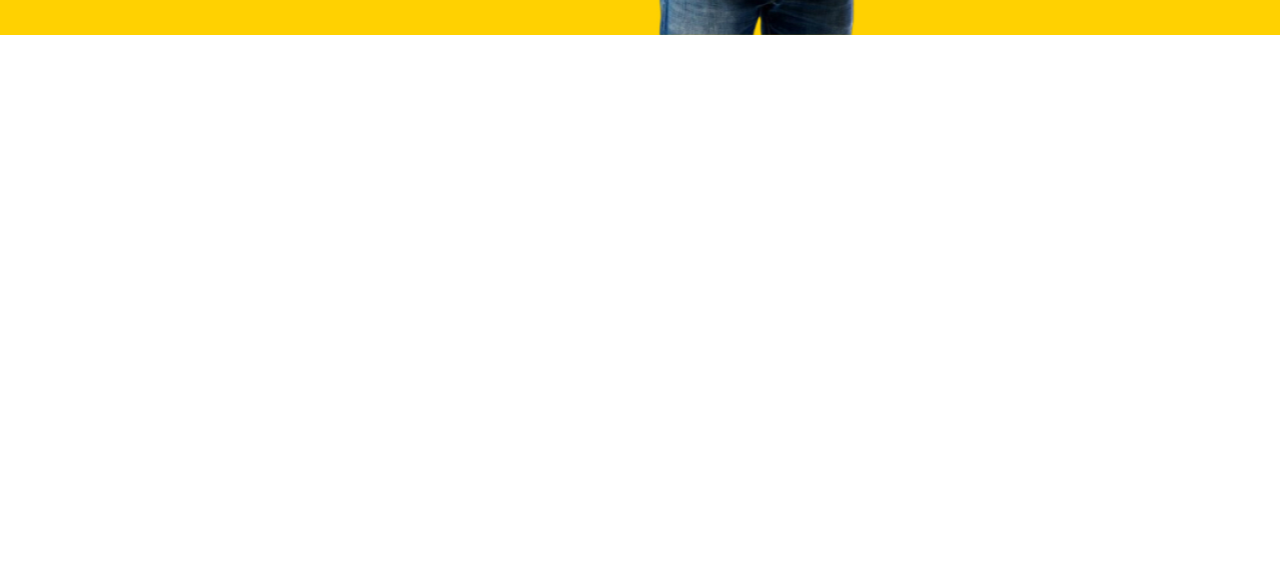
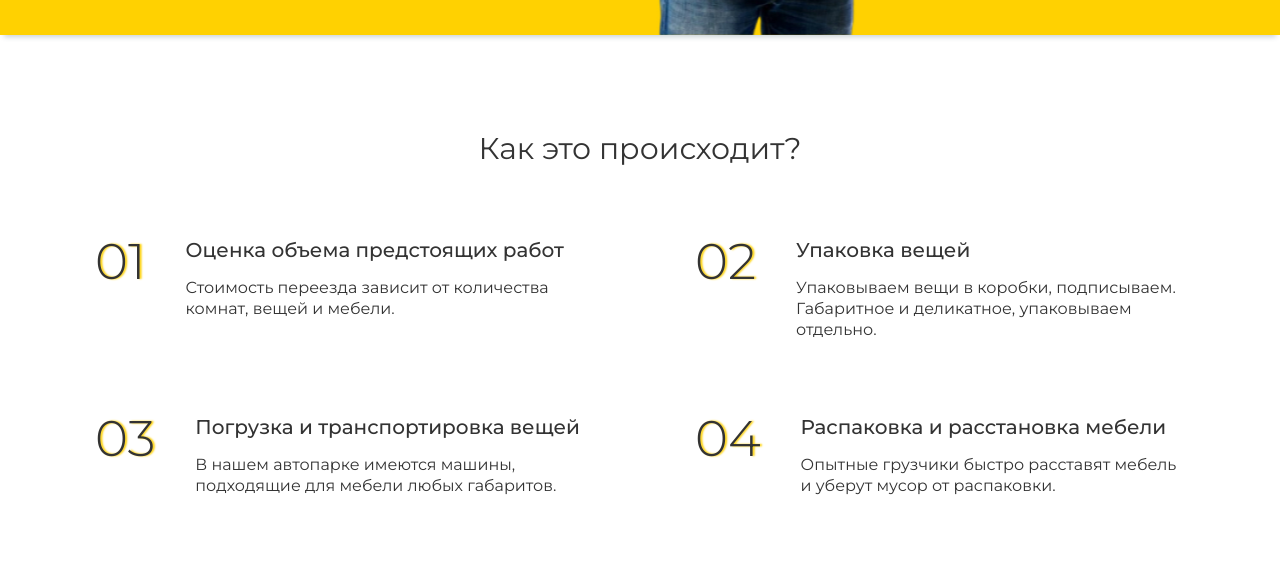
Before and after one commit to romka05/project_mooving, a website: page app/index.html in a window 1280 px wide. Shown: the part 615-1181 px from the top of the page. Before the commit the page ends 800 px from the top, so only its background shows below. Drawn offline with nearby package versions, Linux system fonts and the light colour scheme; files that its build step writes are made by us from their sources.

Commit message:
aded section how-it

```diff
--- a/app/index.html
+++ b/app/index.html
@@ -7,7 +7,8 @@
   <meta name="viewport" content="width=device-width, initial-scale=1.0" />
   <title>Document</title>
   <!-- шрифты с гугл -->
-  <link href="https://fonts.googleapis.com/css2?family=Montserrat:wght@400;500;600;700&display=swap" rel="stylesheet">
+  <link href="https://fonts.googleapis.com/css2?family=Montserrat:wght@300;400;500;600;700&display=swap"
+    rel="stylesheet">
   <!-- Библиотеки css  -->
   <link rel="stylesheet" href="css/libs.min.css" />
   <!-- основной минифицированый css  -->
@@ -20,7 +21,7 @@
     <div class="container">
       <div class="header__top">
         <div class="header__top-inner">
-          <div class="header__logo">MOVEE</div>
+          <a href="#" class="header__logo">MOVEE</a>
           <div class="header__menu">
             <ul class="header__menu-links">
               <li>
@@ -79,7 +80,53 @@
       </div>
     </div>
   </header>
-  <!-- end heade -->
+  <!-- end header -->
+
+  <!-- start how it -->
+  <section class="how-it">
+    <div class="container">
+      <div class="how-it__wrapper">
+        <div class="how-it__title">
+          Как это происходит?
+        </div>
+        <div class="how-it__inner">
+
+          <div class="how-it__inner-item">
+            <div class="how-it__content-number">01</div>
+            <div class="how-it__content-box">
+              <div class="how-it__content-title">Оценка объема предстоящих работ</div>
+              <div class="how-it__content-text">Стоимость переезда зависит от количества комнат, вещей и мебели. </div>
+            </div>
+          </div>
+          <div class="how-it__inner-item">
+            <div class="how-it__content-number">02</div>
+            <div class="how-it__content-box">
+              <div class="how-it__content-title">Упаковка вещей</div>
+              <div class="how-it__content-text">Упаковываем вещи в коробки, подписываем. Габаритное и деликатное,
+                упаковываем отдельно. </div>
+            </div>
+          </div>
+          <div class="how-it__inner-item">
+            <div class="how-it__content-number">03</div>
+            <div class="how-it__content-box">
+              <div class="how-it__content-title">Погрузка и транспортировка вещей</div>
+              <div class="how-it__content-text">В нашем автопарке имеются машины, подходящие для мебели любых габаритов.
+              </div>
+            </div>
+          </div>
+          <div class="how-it__inner-item">
+            <div class="how-it__content-number">04</div>
+            <div class="how-it__content-box">
+              <div class="how-it__content-title">Распаковка и расстановка мебели</div>
+              <div class="how-it__content-text">Опытные грузчики быстро расставят мебель и уберут мусор от распаковки.
+              </div>
+            </div>
+          </div>
+        </div>
+      </div>
+    </div>
+  </section>
+  <!-- end how it -->
 
 
   <!-- jquery CDN google -->
--- a/app/scss/_global.scss
+++ b/app/scss/_global.scss
@@ -25,6 +25,7 @@ body {
   overflow-x: hidden;
   font-size: 16px;
   color: $text;
+  @include f400;
 }
 
 .container {
@@ -32,3 +33,6 @@ body {
   margin: 0 auto;
   padding: 0 10px;
 }
+.how-it__wrapper {
+  padding: 0px 85px;
+}
--- a/app/scss/_vars.scss
+++ b/app/scss/_vars.scss
@@ -2,6 +2,10 @@ $bg: #fed100;
 $text: #333333;
 $red: #ff352b;
 
+@mixin f300 {
+  font-weight: 300;
+  font-family: "Montserrat", sans-serif;
+}
 @mixin f400 {
   font-weight: 400;
   font-family: "Montserrat", sans-serif;
--- a/app/scss/style.scss
+++ b/app/scss/style.scss
@@ -9,6 +9,7 @@
   background-position: center;
   background-repeat: no-repeat;
   min-height: 650px;
+  box-shadow: 0px 6px 5px -4px rgba(34, 60, 80, 0.23);
 }
 .header__top-inner {
   display: flex;
@@ -19,6 +20,7 @@
 .header__logo {
   font-size: 30px;
   line-height: 37px;
+  color: $text;
   @include f600;
 }
 .header__menu-links {
@@ -160,5 +162,51 @@
 
 // end header
 
+// start how-it
+.how-it__inner {
+  display: flex;
+  flex-wrap: wrap;
+  justify-content: space-between;
+  padding-top: 66px;
+  width: 100%;
+}
+.how-it__title {
+  text-align: center;
+  padding-top: 95px;
+  font-size: 30px;
+  line-height: 37px;
+}
+.how-it__inner-item {
+  display: flex;
+  max-width: 490px;
+  width: 50%;
+  margin-bottom: 70px;
+}
+.how-it__content-box {
+  padding-left: 40px;
+  padding-top: 5px;
+}
+.how-it__content-title {
+  max-width: 386px;
+  width: 100%;
+  font-size: 20px;
+  line-height: 24px;
+  @include f500;
+  margin-bottom: 15px;
+}
+.how-it__content-number {
+  font-size: 50px;
+  @include f300;
+  text-shadow: 2px 0px 2px $bg;
+}
+.how-it__content-text {
+  font-size: 16px;
+  line-height: 21px;
+  max-width: 390px;
+  width: 100%;
+}
+
+// end how-it
+
 // адаптив
 @import "media";
```
